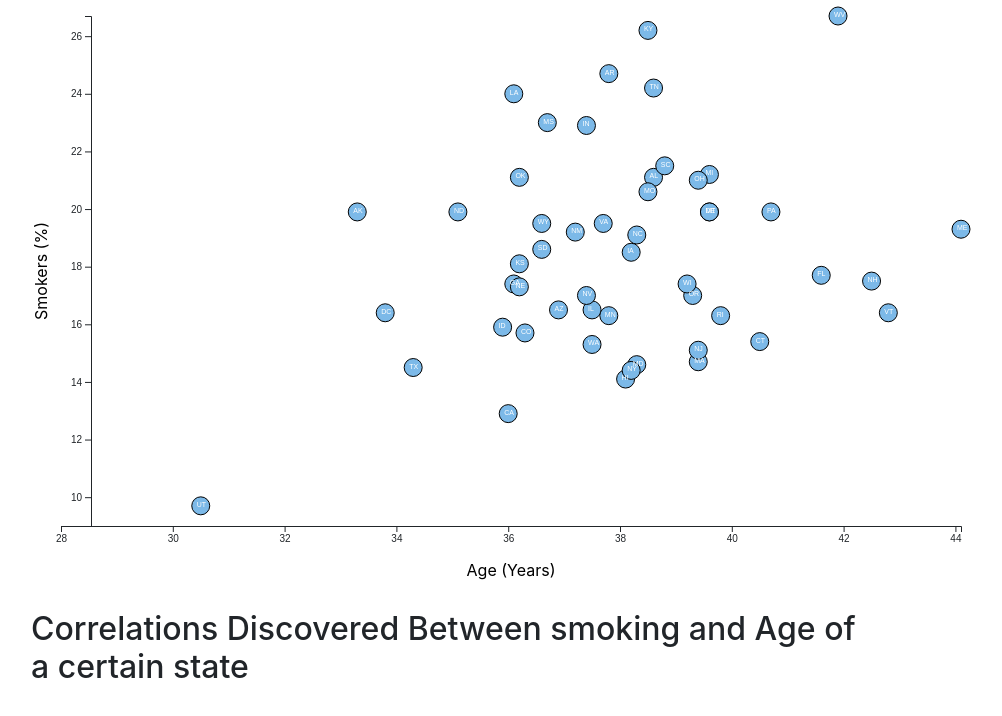
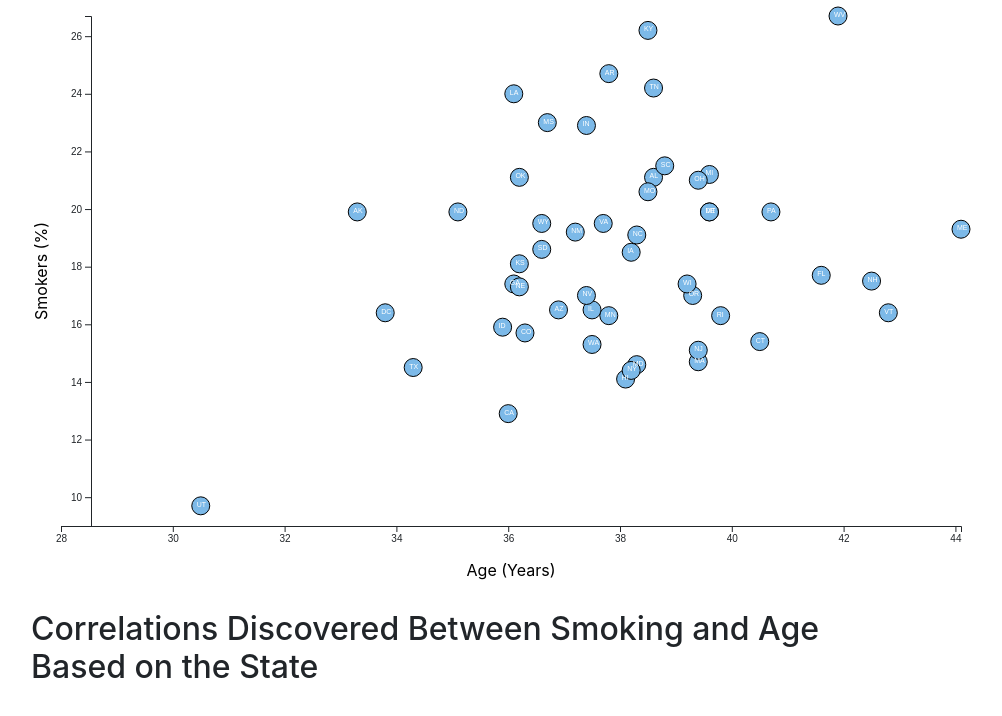
Before and after one commit to Abdullah101298/D3-challenge, a plain HTML site: page D3_data_journalism/index.html in a window 1280 px wide. Shown: the part 70-786 px from the top of the page, without its empty margins (54-1056 px from the left). Drawn offline with nearby package versions, Linux system fonts and the light colour scheme.

Commit message:
final changes to code

```diff
--- a/D3_data_journalism/index.html
+++ b/D3_data_journalism/index.html
@@ -28,7 +28,7 @@
     <div class="row">
       <div class="col-xs-12  col-md-9">
         <div class="article">
-          <h2>Correlations Discovered Between smoking and Age of a certain state</h2>
+          <h2>Correlations Discovered Between Smoking and Age Based on the State</h2>
           <br>
           <p>Based on the scatter plot, we can see a correlation between the median age of a state and the the percentage of
             smokers. As the median age decreases, the scatter plot shows the smoker percentage also decreases.
```
